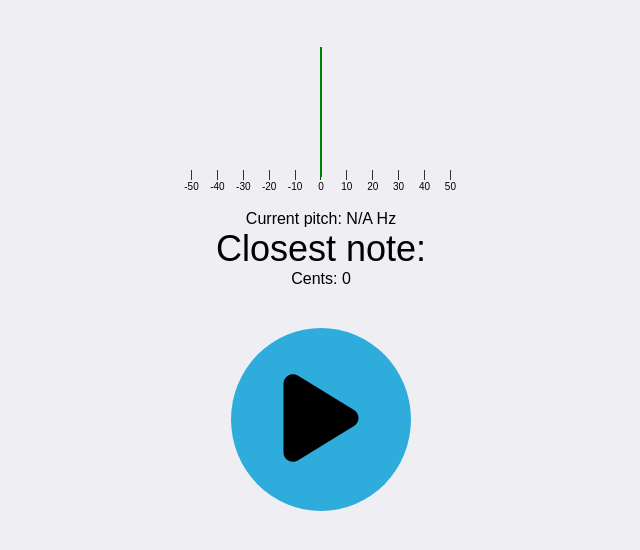
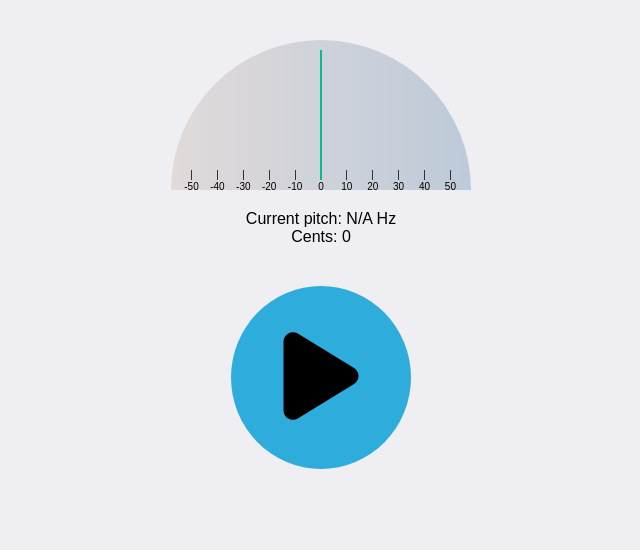
Before and after one commit to anton-trautman/musical-octo-meme, a React (Vite) app: page / in a window 1280 px wide. Shown: the top 550 px of the page, without its empty margins (319-959 px from the left). Built offline with nearby package versions, Linux system fonts and the light colour scheme.

Commit message:
chore: ui and styles

```diff
--- a/src/App.css
+++ b/src/App.css
@@ -1,8 +1,18 @@
 :root {
   --tg-theme-bg-color: #efeff3;
+  --tg-theme-text-color: #000;
   --tg-theme-button-color: #2eaddc;
   --tg-theme-button-text-color: white;
+  --tg-theme-section-bg-color: #eee;
+
+  @media (prefers-color-scheme: dark) {
+    --tg-theme-bg-color: #222;
+    --tg-theme-text-color: #fa0;
+    --tg-theme-button-color: #2eaddc;
+    --tg-theme-button-text-color: #aaa;
+    --tg-theme-section-bg-color: #eee;
+  }
 }
 
 
-body { margin: 0;}
+body { margin: 0; font-family:  fantasy, sans-serif;}
--- a/src/App.tsx
+++ b/src/App.tsx
@@ -1,8 +1,8 @@
+import "@twa-dev/sdk";
 import "./App.css";
 import { AppContainer, FlexBoxCol, StyledApp } from "./styled/styled";
 import { Tuner } from "./feature/tuner";
 
-import "@twa-dev/sdk";
 import StyledThemeProvider from "./provider/theme";
 
 function App() {
--- a/src/feature/tuner/styled.tsx
+++ b/src/feature/tuner/styled.tsx
@@ -1,5 +1,4 @@
 import styled from "styled-components";
-import { telegramUserSchema } from "../../constant/styles";
 
 export const Wrapper = styled.div`
   width: 100%;
@@ -42,7 +41,6 @@ export const ButtonTuner = styled.button`
 `;
 
 export const TunerContainer = styled.div`
-  font-family: Arial, sans-serif;
   max-width: 400px;
   margin: 0 auto;
   text-align: center;
@@ -52,10 +50,11 @@ export const TunerDisplay = styled.div`
   width: 300px;
   height: 150px;
   margin: 20px auto;
-  background-color: ${telegramUserSchema.sectionBgColor};
   border-radius: 150px 150px 0 0;
   position: relative;
   overflow: hidden;
+
+  background: linear-gradient(90deg, #e1dada, #bdcad9) !important;
 `;
 
 export const TunerScale = styled.div`
@@ -87,31 +86,24 @@ export const ScaleMarkTitle = styled.span`
 
 export const TunerNeedle = styled.div<{ rotation: number; color: string }>`
   position: absolute;
-  bottom: 13px;
+  bottom: 10px;
   left: 50%;
   width: 2px;
   height: 130px;
   background-color: ${(p) => p.color};
   transform-origin: bottom center;
-  transform: ${(props) => `translateX(-50%) rotate(${props.rotation}deg)`};
-  transition: all 0.1s ease-out;
+  transform: translateX(-50%);
+  rotate: ${(p) => `${p.rotation}deg`};
+  transition: transform 0.3s ease-out, color 0.1s linear;
+  will-change: transform;
 `;
-//
-// export const ToggleButton = styled.button<{ active: boolean }>`
-//   background-color: ${(props) => (props.active ? "#ff6347" : "#4CAF50")};
-//   border: none;
-//   color: "var(--tg-theme-button-color)";
-//   padding: 15px 32px;
-//   text-align: center;
-//   text-decoration: none;
-//   display: inline-block;
-//   font-size: 16px;
-//   margin: 4px 2px;
-//   cursor: pointer;
-//   border-radius: 4px;
-//   transition: background-color 0.3s ease;
-//
-//   &:hover {
-//     background-color: ${(props) => (props.active ? "#ff4500" : "#45a049")};
-//   }
-// `;
+
+export const NoteTitle = styled.div<{ color: string }>`
+  position: absolute;
+  left: 50%;
+  bottom: -10;
+  z-index: 10;
+  font-size: 42px;
+  transform: translateX(-50%);
+  color: ${(p) => p.color};
+`;
--- a/src/feature/tuner/ui/autotuner.tsx
+++ b/src/feature/tuner/ui/autotuner.tsx
@@ -4,8 +4,11 @@ import {
   centsOffPitch,
   findClosestNote,
   generateNotesFrequencies,
+  getColor,
+  getNeedleRotation,
 } from "../utils";
 import {
+  NoteTitle,
   ScaleMark,
   ScaleMarkTitle,
   TunerContainer,
@@ -48,17 +51,12 @@ const GuitarAutotuner = () => {
           notesFrequenciesRef.current
         );
         setClosestNote(note);
-        // setClosestFreq(freq);
-        setCents(centsOffPitch(detectedPitch, freq));
+        const _cents = centsOffPitch(detectedPitch, freq);
+        setCents(_cents);
       }
     }
     animationFrameRef.current = requestAnimationFrame(update);
   }, [dataArrayRef?.current]);
-
-  const getNeedleRotation = () => {
-    // Limit the rotation to -45 to 45 degrees
-    return Math.max(-45, Math.min(45, cents));
-  };
 
   const toggleTuner = () => {
     if (isActive) {
@@ -108,7 +106,6 @@ const GuitarAutotuner = () => {
     setIsActive(false);
     setPitch(null);
     setClosestNote("");
-    // setClosestFreq(0);
     setCents(0);
   };
 
@@ -122,21 +119,16 @@ const GuitarAutotuner = () => {
             </ScaleMark>
           ))}
         </TunerScale>
+
         <TunerNeedle
-          rotation={getNeedleRotation()}
-          color={Math.abs(cents) < 5 ? "green" : "red"}
+          rotation={getNeedleRotation(cents)}
+          color={getColor(cents)}
         />
+
+        <NoteTitle color={getColor(cents)}>{closestNote}</NoteTitle>
       </TunerDisplay>
       <div>Current pitch: {pitch ? pitch.toFixed(2) : "N/A"} Hz</div>
-      <div
-        style={{
-          fontSize: "36px",
-        }}
-      >
-        Closest note: {closestNote}
-      </div>
       <div>Cents: {isNaN(cents) ? 0 : cents}</div>
-
       <ToggleButton active={isActive} onClick={toggleTuner} />
     </TunerContainer>
   );
--- a/src/feature/tuner/utils.ts
+++ b/src/feature/tuner/utils.ts
@@ -156,3 +156,21 @@ export const generateNotesFrequencies = () => {
 
   return frequencies;
 };
+
+const colors = {
+  success: "#03BF8F",
+  error: "#ff244b",
+};
+
+export const getNeedleRotation = (cents: number) => {
+  // Limit the rotation to -45 to 45 degrees
+
+  if (!cents) {
+    return 0;
+  }
+
+  return Math.max(-45, Math.min(45, cents));
+};
+
+export const getColor = (cents: number) =>
+  !cents || Math.abs(cents) < 5 ? colors.success : colors.error;
--- a/src/provider/theme.tsx
+++ b/src/provider/theme.tsx
@@ -3,7 +3,7 @@ import { ThemeProvider } from "styled-components";
 import { telegramUserSchema } from "../constant/styles";
 
 const theme = {
-  bgColor: telegramUserSchema.bgColor || "#333",
+  bgColor: "var(--tg-theme-bg-color)" || "#333",
   textColor: telegramUserSchema.textColor || "#f2f2f2",
 };
 
```
